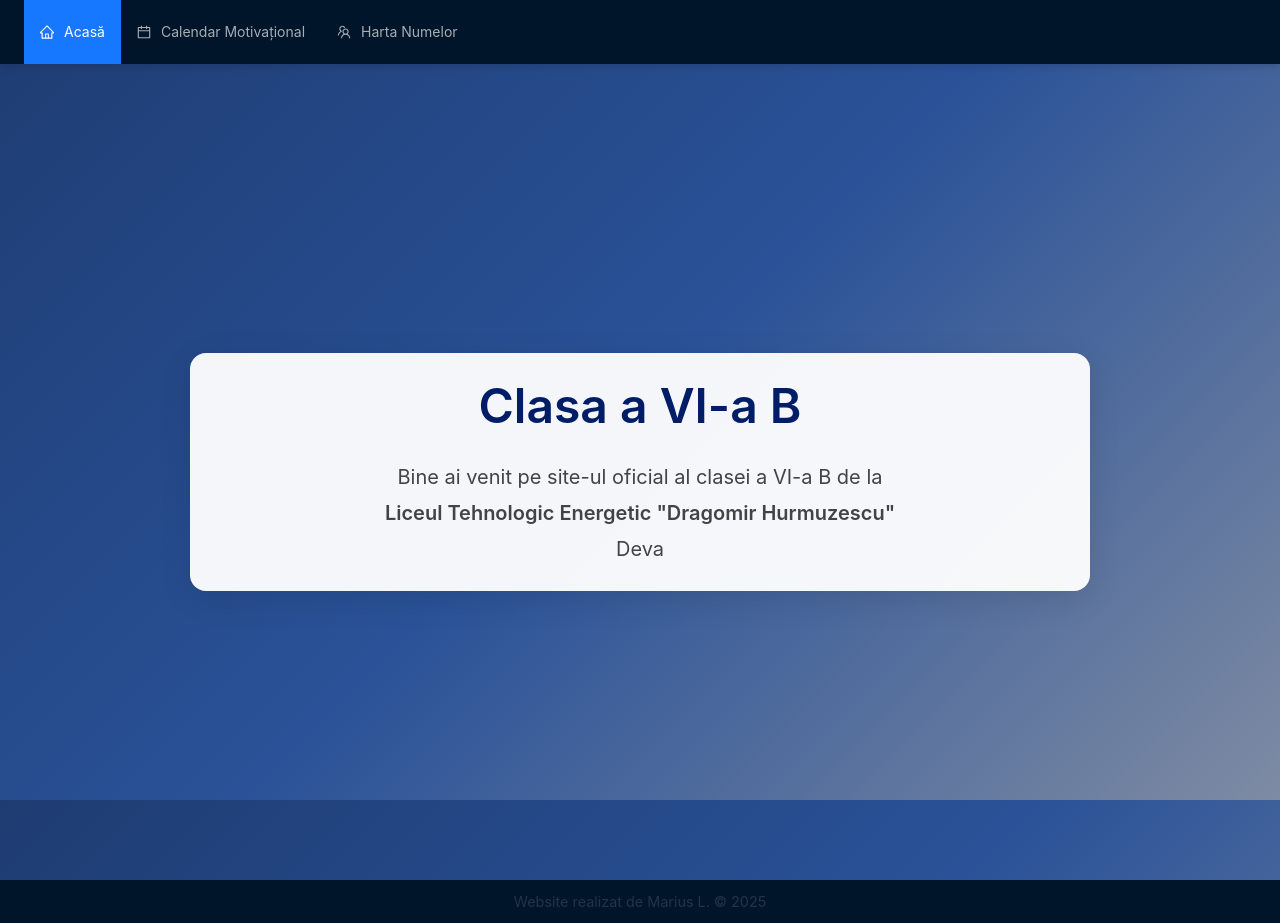
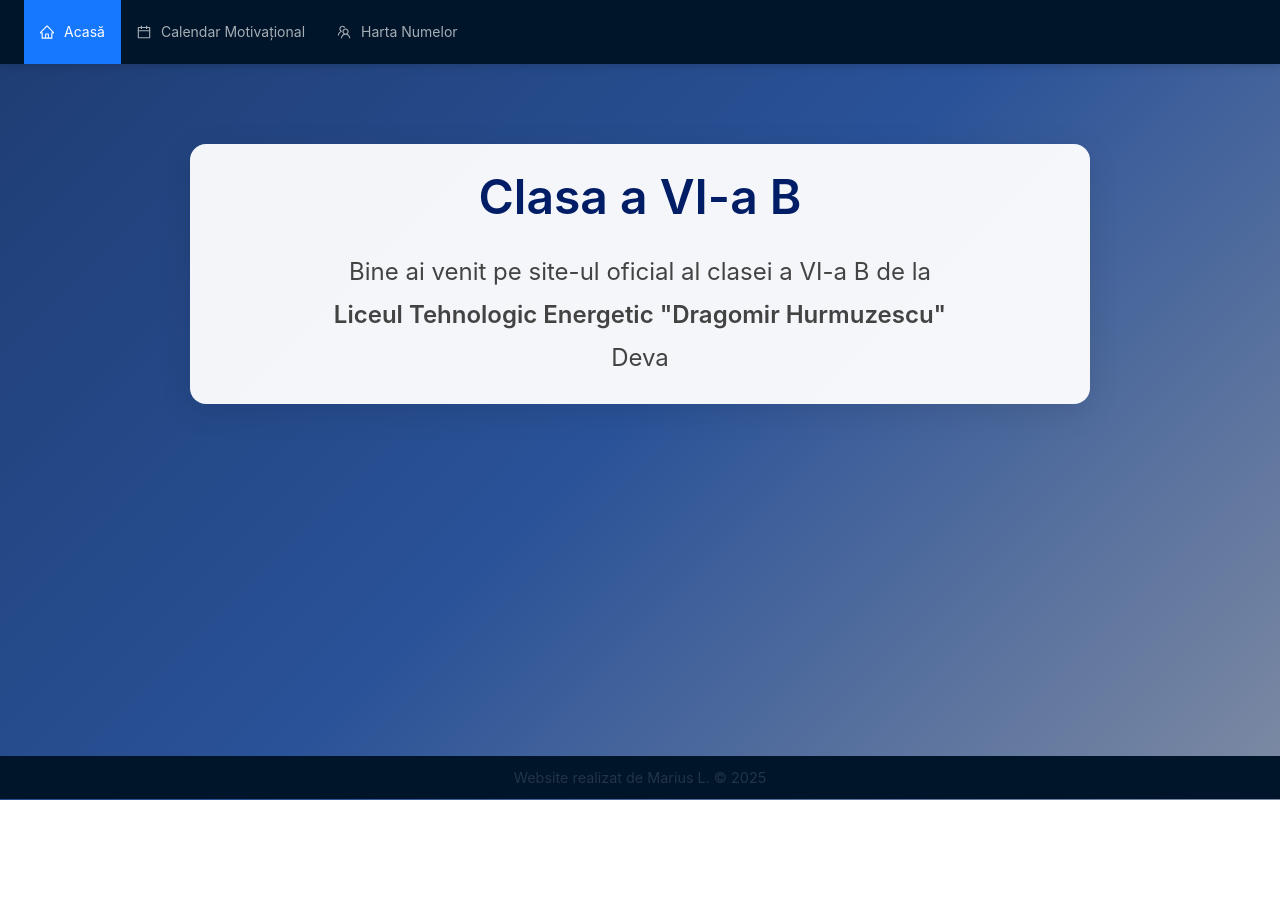
Before and after one commit to ironcracker/site-scoala, a React (Vite) app: page / in a window 1280 px wide. After the commit the page ends 800 px from the top, so only its background shows below. Built offline with nearby package versions, Linux system fonts and the light colour scheme.

Commit message:
ux/ui improvements

```diff
--- a/index.html
+++ b/index.html
@@ -2,7 +2,7 @@
 <html lang="ro">
   <head>
     <meta charset="UTF-8" />
-    <link rel="icon" type="image/svg+xml" href="/vite.svg" />
+    <link rel="icon" type="image/png" href="./src/assets/Sigla-Liceu.png" />
     <meta name="viewport" content="width=device-width, initial-scale=1.0" />
     <meta name="description" content="Site oficial al clasei a VI-a B - L.T.E. Dragomir Hurmuzescu Deva" />
     <title>Clasa VI B - L.T.E. Dragomir Hurmuzescu Deva</title>
--- a/src/components/Home.tsx
+++ b/src/components/Home.tsx
@@ -6,15 +6,16 @@ const Home = () => {
     return (
         <Flex
             align="center"
-            justify="center"
+            justify="flex-start"
             style={{
-                minHeight: 'calc(100vh - 64px)',
-                padding: '40px 20px',
+                minHeight: 'calc(100vh - 108px)',
+                padding: '0px 20px',
                 flexDirection: 'column'
             }}
         >
             <Card
                 style={{
+                    marginTop: '80px',
                     maxWidth: '900px',
                     width: '100%',
                     backgroundColor: 'rgba(255, 255, 255, 0.95)',
@@ -37,7 +38,7 @@ const Home = () => {
                     </Title>
                     <Paragraph
                         style={{
-                            fontSize: '1.25rem',
+                            fontSize: '1.5rem',
                             textAlign: 'center',
                             color: '#434343',
                             lineHeight: '1.8',
```
Also changed, not shown: src/App.tsx (line endings or trailing spaces), src/assets/Sigla-Liceu.png (added).
